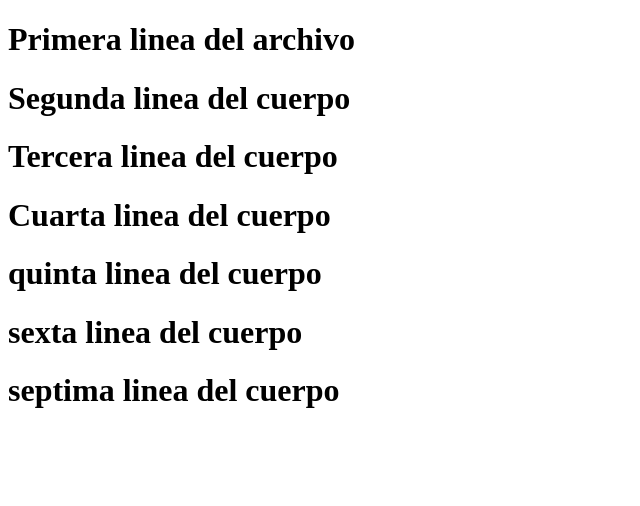
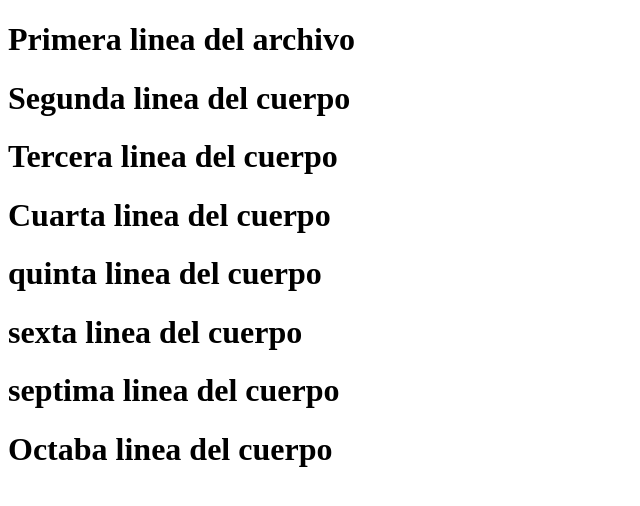
Before and after one commit to Garu84/Buenas-practicas-, a plain HTML site: page index.html in a window 1280 px wide. Shown: the whole page, without its empty margins (0-640 px from the left). Drawn offline with Linux system fonts and the light colour scheme.

Commit message:
septima linea del cuerpo

```diff
--- a/index.html
+++ b/index.html
@@ -13,5 +13,6 @@
     <h1>quinta linea del cuerpo</h1>
     <h1> sexta linea del cuerpo</h1>
     <h1>septima linea del cuerpo</h1>
+    <h1>Octaba linea del cuerpo</h1>
 </body>
 </html>
```
